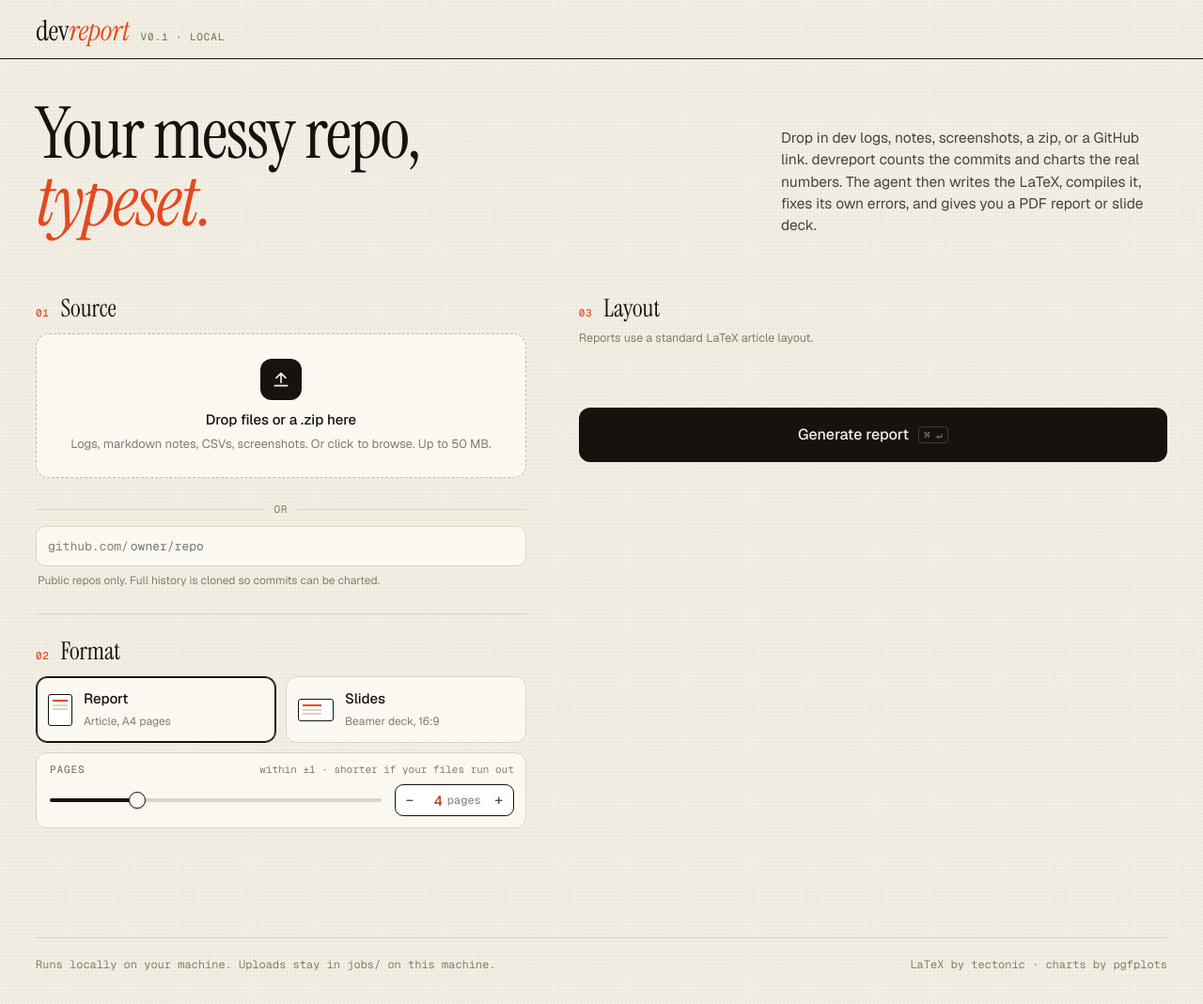
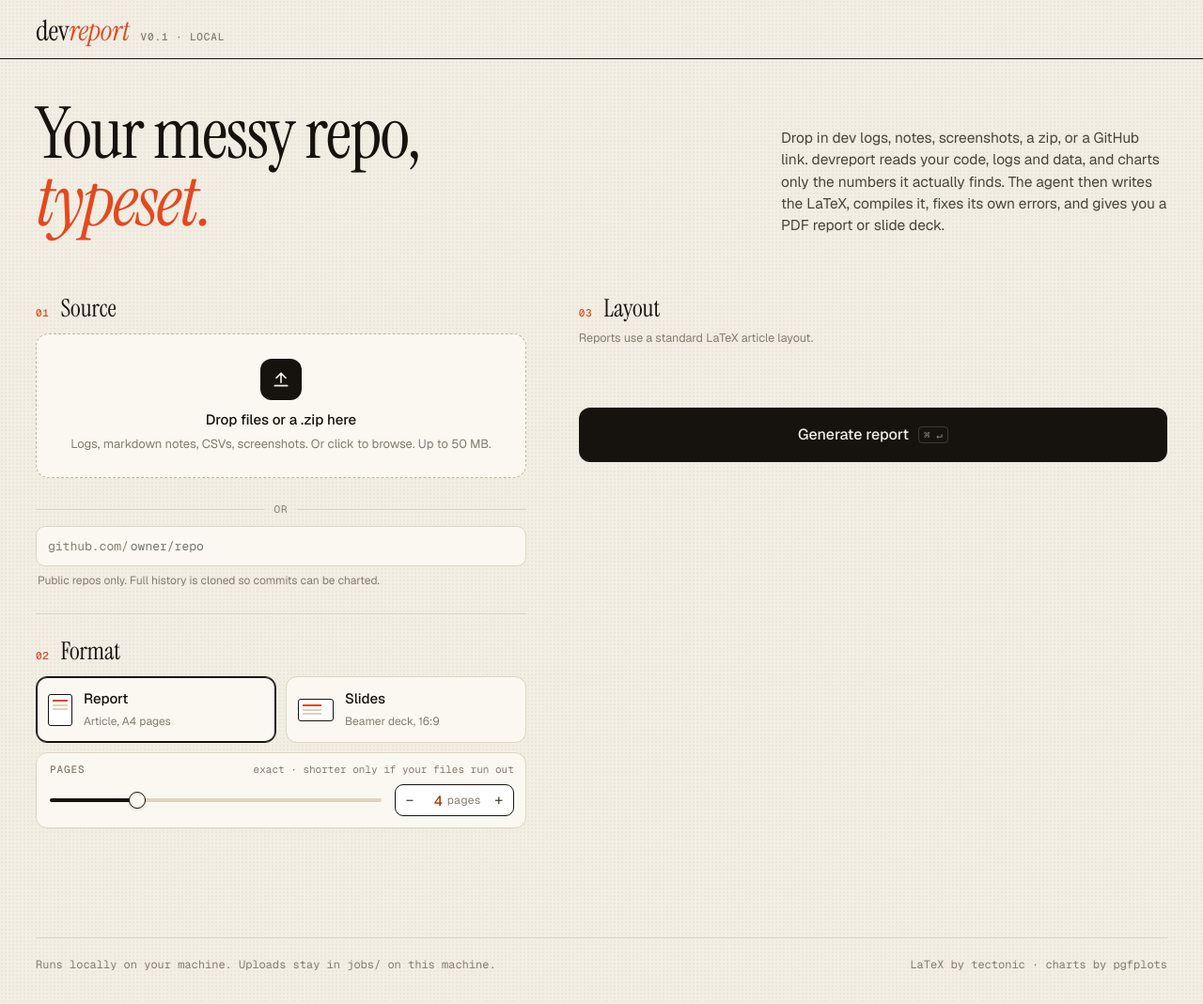
Before and after one commit to Celibistrial/devreport, a website: page index.html in a window 1280 px wide. Shown: the whole page at 94% size. Drawn offline with nearby package versions, Linux system fonts and the light colour scheme; files whose address does not match are found by name.

Commit message:
README: UI screenshots; UI copy says exact length and no commit counting

```diff
--- a/index.html
+++ b/index.html
@@ -513,7 +513,7 @@ footer{border-top:1px solid var(--rule);padding:20px 0 34px;font:12px var(--mono
 <div class="wrap">
   <section class="hero">
     <h1>Your messy repo, <i>typeset.</i></h1>
-    <p class="lede">Drop in dev logs, notes, screenshots, a zip, or a GitHub link. devreport counts the commits and charts the real numbers. The agent then writes the LaTeX, compiles it, fixes its own errors, and gives you a PDF report or slide deck.</p>
+    <p class="lede">Drop in dev logs, notes, screenshots, a zip, or a GitHub link. devreport reads your code, logs and data, and charts only the numbers it actually finds. The agent then writes the LaTeX, compiles it, fixes its own errors, and gives you a PDF report or slide deck.</p>
   </section>
 </div>
 
@@ -547,7 +547,7 @@ footer{border-top:1px solid var(--rule);padding:20px 0 34px;font:12px var(--mono
         <label class="opt-card"><input type="radio" name="kind" value="slides"><span class="face"><span class="shape slide"></span><span><b>Slides</b><small>Beamer deck, 16:9</small></span></span></label>
       </div>
       <div class="len">
-        <div class="lenhead"><label class="rlab" for="lenr" id="lenlab">Pages</label><small>within ±1 · shorter if your files run out</small></div>
+        <div class="lenhead"><label class="rlab" for="lenr" id="lenlab">Pages</label><small>exact · shorter only if your files run out</small></div>
         <div class="lenrow">
           <input type="range" id="lenr" min="2" max="10" value="4" step="1" aria-describedby="lenv">
           <div class="step"><button type="button" data-d="-1" aria-label="One fewer">−</button><output id="lenv" for="lenr">4</output><span id="lenu">pages</span><button type="button" data-d="1" aria-label="One more">+</button></div>
```
Also changed, not shown: README.md, docs/ui-form.jpg (added), docs/ui-mobile.jpg (added), docs/ui-themes.jpg (added), docs/ui-viewer.jpg (added).
